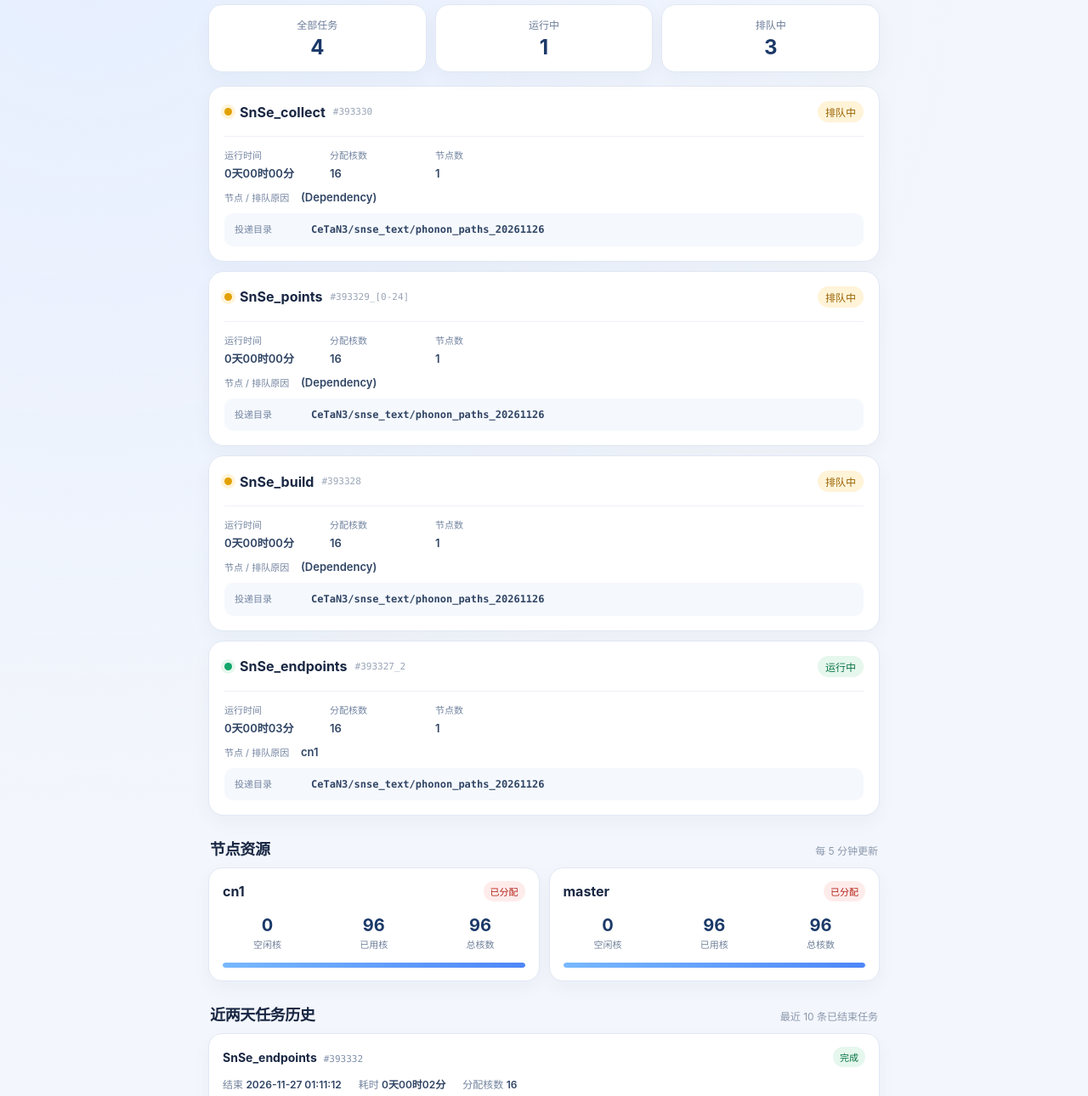
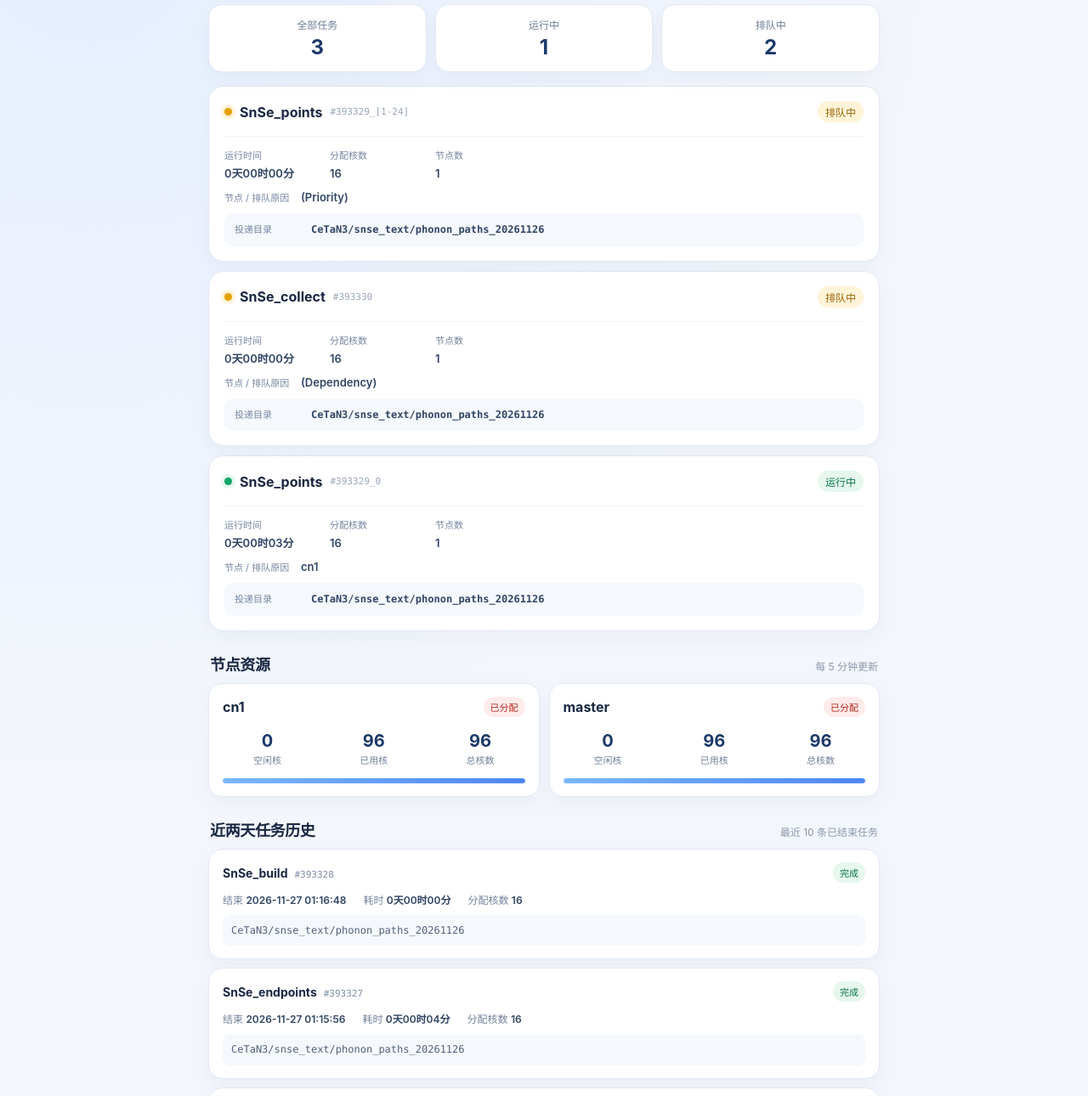
Before and after one commit to jx-xxxy/cluster-status, a plain HTML site: page index.html in a window 1280 px wide. Shown: the part 83-1373 px from the top of the page at 85% size. Drawn offline with Linux system fonts and the light colour scheme.

Commit message:
Update cluster status

```diff
--- a/index.html
+++ b/index.html
@@ -29,11 +29,17 @@
   </style>
 </head>
 <body><main class="wrap">
-  <header class="header"><h1>集群任务状态</h1><div class="header-actions"><div class="updated">更新于 2026-11-27 01:15:01</div><button class="refresh" type="button" onclick="window.location.href=window.location.pathname+'?refresh='+Date.now()" aria-label="手动刷新页面">↻ 手动刷新</button></div></header>
+  <header class="header"><h1>集群任务状态</h1><div class="header-actions"><div class="updated">更新于 2026-11-27 01:20:02</div><button class="refresh" type="button" onclick="window.location.href=window.location.pathname+'?refresh='+Date.now()" aria-label="手动刷新页面">↻ 手动刷新</button></div></header>
   <section class="summary" aria-label="任务统计">
-    <div class="stat"><span>全部任务</span><b>4</b></div><div class="stat"><span>运行中</span><b>1</b></div><div class="stat"><span>排队中</span><b>3</b></div>
+    <div class="stat"><span>全部任务</span><b>3</b></div><div class="stat"><span>运行中</span><b>1</b></div><div class="stat"><span>排队中</span><b>2</b></div>
   </section>
   <section aria-label="任务列表">
+    <article class="job-card">
+      <div class="job-main"><div class="job-title"><span class="job-dot pending"></span><strong>SnSe_points</strong><small class="job-id">#393329_[1-24]</small></div><span class="state pending">排队中</span></div>
+      <div class="facts"><span><em>运行时间</em><b>0天00时00分</b></span><span><em>分配核数</em><b>16</b></span><span><em>节点数</em><b>1</b></span></div>
+      <div class="location"><span>节点 / 排队原因</span><b>(Priority)</b></div>
+      <div class="workdir" title="CeTaN3/snse_text/phonon_paths_20261126"><span>投递目录</span><b>CeTaN3/snse_text/phonon_paths_20261126</b></div>
+    </article>
     <article class="job-card">
       <div class="job-main"><div class="job-title"><span class="job-dot pending"></span><strong>SnSe_collect</strong><small class="job-id">#393330</small></div><span class="state pending">排队中</span></div>
       <div class="facts"><span><em>运行时间</em><b>0天00时00分</b></span><span><em>分配核数</em><b>16</b></span><span><em>节点数</em><b>1</b></span></div>
@@ -41,19 +47,7 @@
       <div class="workdir" title="CeTaN3/snse_text/phonon_paths_20261126"><span>投递目录</span><b>CeTaN3/snse_text/phonon_paths_20261126</b></div>
     </article>
     <article class="job-card">
-      <div class="job-main"><div class="job-title"><span class="job-dot pending"></span><strong>SnSe_points</strong><small class="job-id">#393329_[0-24]</small></div><span class="state pending">排队中</span></div>
-      <div class="facts"><span><em>运行时间</em><b>0天00时00分</b></span><span><em>分配核数</em><b>16</b></span><span><em>节点数</em><b>1</b></span></div>
-      <div class="location"><span>节点 / 排队原因</span><b>(Dependency)</b></div>
-      <div class="workdir" title="CeTaN3/snse_text/phonon_paths_20261126"><span>投递目录</span><b>CeTaN3/snse_text/phonon_paths_20261126</b></div>
-    </article>
-    <article class="job-card">
-      <div class="job-main"><div class="job-title"><span class="job-dot pending"></span><strong>SnSe_build</strong><small class="job-id">#393328</small></div><span class="state pending">排队中</span></div>
-      <div class="facts"><span><em>运行时间</em><b>0天00时00分</b></span><span><em>分配核数</em><b>16</b></span><span><em>节点数</em><b>1</b></span></div>
-      <div class="location"><span>节点 / 排队原因</span><b>(Dependency)</b></div>
-      <div class="workdir" title="CeTaN3/snse_text/phonon_paths_20261126"><span>投递目录</span><b>CeTaN3/snse_text/phonon_paths_20261126</b></div>
-    </article>
-    <article class="job-card">
-      <div class="job-main"><div class="job-title"><span class="job-dot running"></span><strong>SnSe_endpoints</strong><small class="job-id">#393327_2</small></div><span class="state running">运行中</span></div>
+      <div class="job-main"><div class="job-title"><span class="job-dot running"></span><strong>SnSe_points</strong><small class="job-id">#393329_0</small></div><span class="state running">运行中</span></div>
       <div class="facts"><span><em>运行时间</em><b>0天00时03分</b></span><span><em>分配核数</em><b>16</b></span><span><em>节点数</em><b>1</b></span></div>
       <div class="location"><span>节点 / 排队原因</span><b>cn1</b></div>
       <div class="workdir" title="CeTaN3/snse_text/phonon_paths_20261126"><span>投递目录</span><b>CeTaN3/snse_text/phonon_paths_20261126</b></div>
@@ -62,6 +56,16 @@
     <article class="node-card"><div class="node-head"><strong>cn1</strong><span class="node-state alloc">已分配</span></div><div class="node-cpu"><div><b>0</b><span>空闲核</span></div><div><b>96</b><span>已用核</span></div><div><b>96</b><span>总核数</span></div></div><div class="bar"><i style="width:100.0%"></i></div></article>
     <article class="node-card"><div class="node-head"><strong>master</strong><span class="node-state alloc">已分配</span></div><div class="node-cpu"><div><b>0</b><span>空闲核</span></div><div><b>96</b><span>已用核</span></div><div><b>96</b><span>总核数</span></div></div><div class="bar"><i style="width:100.0%"></i></div></article></div></section>
   <section aria-label="近两天任务历史"><div class="section-head"><h2>近两天任务历史</h2><span>最近 10 条已结束任务</span></div><div class="history-list">
+    <article class="history-card">
+      <div class="history-main"><div><strong>SnSe_build</strong><small>#393328</small></div><span class="history-state completed">完成</span></div>
+      <div class="history-meta"><span>结束 <b>2026-11-27 01:16:48</b></span><span>耗时 <b>0天00时00分</b></span><span>分配核数 <b>16</b></span></div>
+      <div class="history-dir"><b>CeTaN3/snse_text/phonon_paths_20261126</b></div>
+    </article>
+    <article class="history-card">
+      <div class="history-main"><div><strong>SnSe_endpoints</strong><small>#393327</small></div><span class="history-state completed">完成</span></div>
+      <div class="history-meta"><span>结束 <b>2026-11-27 01:15:56</b></span><span>耗时 <b>0天00时04分</b></span><span>分配核数 <b>16</b></span></div>
+      <div class="history-dir"><b>CeTaN3/snse_text/phonon_paths_20261126</b></div>
+    </article>
     <article class="history-card">
       <div class="history-main"><div><strong>SnSe_endpoints</strong><small>#393332</small></div><span class="history-state completed">完成</span></div>
       <div class="history-meta"><span>结束 <b>2026-11-27 01:11:12</b></span><span>耗时 <b>0天00时02分</b></span><span>分配核数 <b>16</b></span></div>
@@ -101,16 +105,6 @@
       <div class="history-main"><div><strong>Bi_FE_441</strong><small>#393264</small></div><span class="history-state completed">完成</span></div>
       <div class="history-meta"><span>结束 <b>2026-11-26 07:50:12</b></span><span>耗时 <b>0天03时18分</b></span><span>分配核数 <b>22</b></span></div>
       <div class="history-dir"><b>Bi/phonopy/FE_441_20261125</b></div>
-    </article>
-    <article class="history-card">
-      <div class="history-main"><div><strong>Bi_FE_441</strong><small>#393263</small></div><span class="history-state completed">完成</span></div>
-      <div class="history-meta"><span>结束 <b>2026-11-26 05:46:05</b></span><span>耗时 <b>0天03时13分</b></span><span>分配核数 <b>22</b></span></div>
-      <div class="history-dir"><b>Bi/phonopy/FE_441_20261125</b></div>
-    </article>
-    <article class="history-card">
-      <div class="history-main"><div><strong>Bi_FE_441</strong><small>#393262</small></div><span class="history-state completed">完成</span></div>
-      <div class="history-meta"><span>结束 <b>2026-11-26 04:31:02</b></span><span>耗时 <b>0天03时15分</b></span><span>分配核数 <b>22</b></span></div>
-      <div class="history-dir"><b>Bi/phonopy/FE_441_20261125</b></div>
     </article></div></section>
   <div class="foot">仅显示当前账号的 Slurm 任务 · 目录从用户目录后开始 · 页面每 5 分钟自动刷新</div>
 </main></body></html>
```
